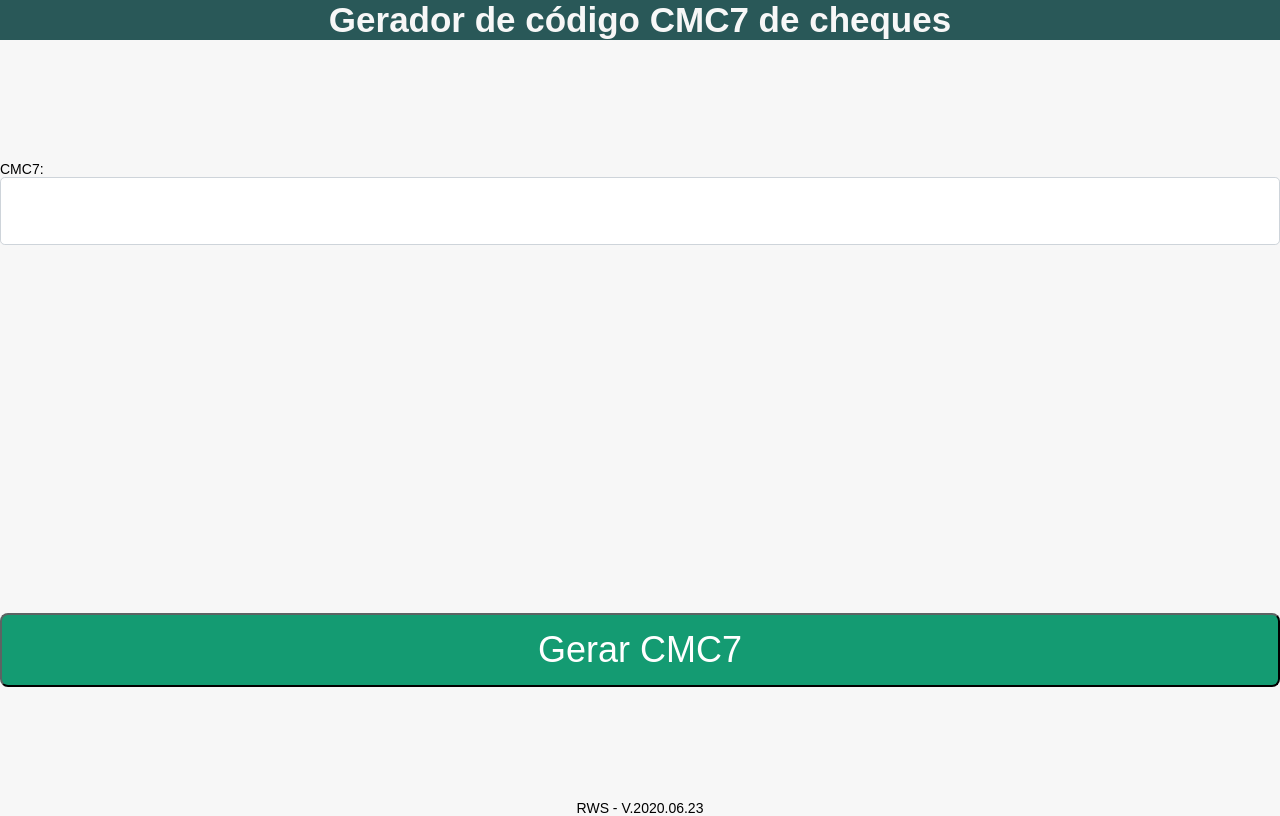
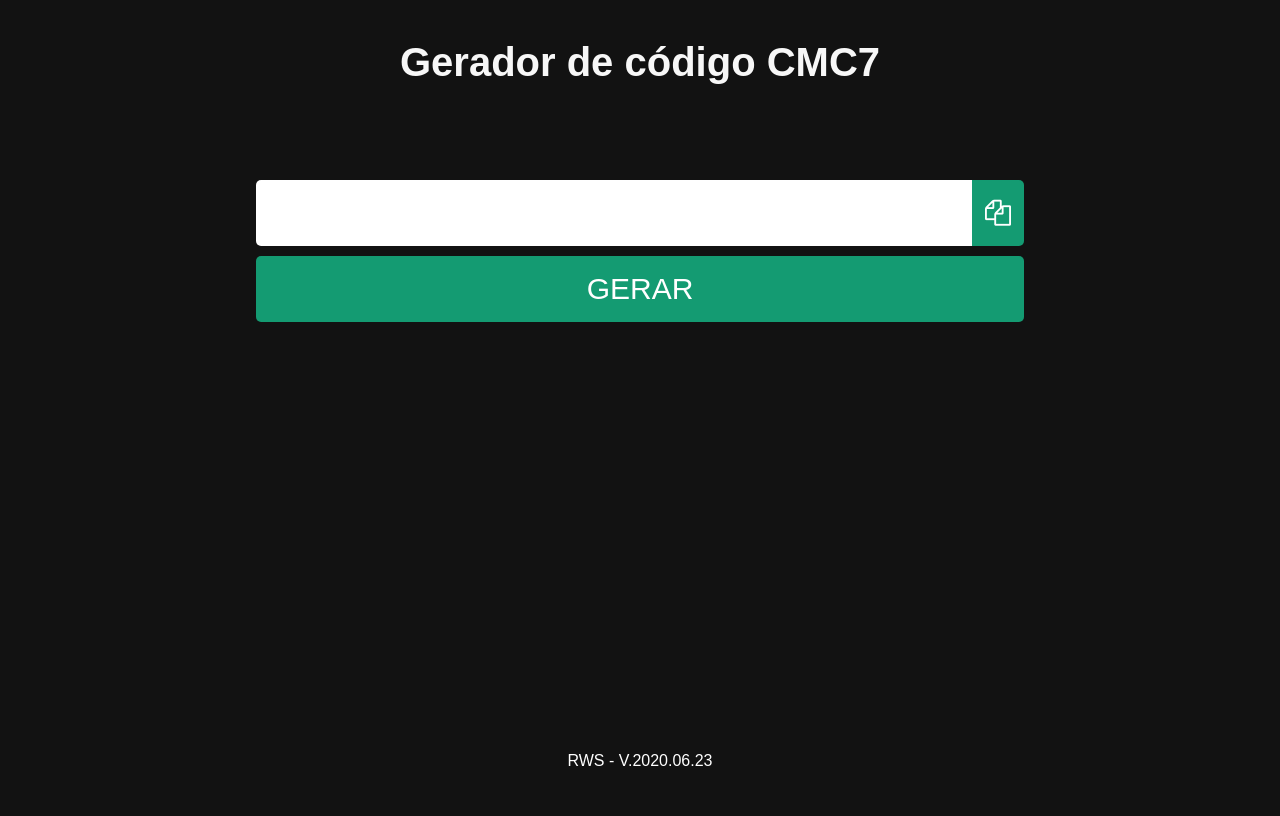
Before and after one commit to facil-e-simples/gerador-cmc7, a plain HTML site: page index.html in a window 1280 px wide. Drawn offline with Linux system fonts and the light colour scheme.

Commit message:
Ajuste em layout e funcionalidade de copia

```diff
--- a/css/styles.css
+++ b/css/styles.css
@@ -1,73 +1,141 @@
  * {
      margin: 0;
-  padding: 0;
      box-sizing: border-box;
  }
 
  body {
-  background: #f7f7f7;
-  background-size: auto 100vh;
+     background: #121212;
      font-family: Arial;
-  height: 100vh;
-  font-size: 10px;
+     width: 100%;
+     height: auto;
  }
 
  @media (min-width: 400px) {
-  body {
-    font-size: 14px;
+     .container-form {
+         width: 100%;
      }
  }
 
  header {
-  height: 100vh;
-  display: flex;
-  justify-content: center;
-  align-items: center;
+     width: 100%;
+     height: 100px;
+     margin: 40px 0;
+     text-align: center;
+ }
+
+ #form {
+     width: 100%;
+     text-align: center;
+     position: relative;
  }
 
  .site-title {
-  text-align: center;
-  font-size: 2.5em;
-  position: fixed;
-  width: 100vw;
-  top: 0;
+     font-size: 40px;
      color: #f7f7f7;
-  background: #295858;
+ }
+
+ .container-form {
+     width: 60%;
+     display: inline-block;
+ }
+
+ .label {
+     color: #fff;
+     font-size: 20px;
+     display: block;
+     margin-bottom: 5px;
+     text-align: left;
  }
 
  .botao-gerar {
-  display: block;
+     padding: 15px;
+     font-size: 30px;
      width: 100%;
-  padding: 0.5rem 1rem;
-  font-size: 2.25rem;
-  line-height: 1.5;
-  border-radius: 0.5rem;
+     border-radius: 5px;
      color: #fff;
      background-color: #149b72;
-  border-color: #0e0f0f;
-  align-content: center;
+     border: none;
+     cursor: pointer;
+     height: 66px;
+     margin: 10px 0;
  }
 
 .botao-gerar:hover {
-  background-color: #078f19;
+     background-color: #076649;
 }
 
  #campo-resultante {
-  width: 100vw;
-  padding: 0.5rem 1rem;
-  font-size: 1.25rem;
-  line-height: 2.5;
-  border-radius: 0.3rem;
-  box-sizing: border-box;
-  align-items: center;
-  touch-action: manipulation;
+     float: left;
+     width: 94%;
+     height: 66px;
+     padding: 15px;
+     font-size: 30px;
+     border-radius: 5px 0 0 5px;
      background-color: #fff;
-  background-image: none;
-  background-clip: padding-box;
-  border: 1px solid #ced4da;
+     border: none;
+     color: #888;
+ }
+
+.tooltip {
+    position: absolute;
+    top: 0px;
+    right: 20%;
+}
+
+.botao-copy:hover {
+    background-color: #076649;
+}
+
+.botao-copy {
+    padding: 17px 13px;
+    font-size: 26px;
+    border-radius: 0 5px 5px 0;
+    color: #fff;
+    height: 66px;
+    background-color: #149b72;
+    border: none;
+    cursor: pointer;
+}
+
+.tooltip .tooltiptext {
+    font-size: 16px;
+     visibility: hidden;
+     width: 140px;
+     background-color: #555;
+     color: #fff;
+     text-align: center;
+     border-radius: 6px;
+     padding: 5px;
+     position: absolute;
+     z-index: 1;
+     bottom: 150%;
+     left: 50%;
+     margin-left: -75px;
+     opacity: 0;
+     transition: opacity 0.3s;
+ }
+
+ .tooltip .tooltiptext::after {
+     content: "";
+     position: absolute;
+     top: 100%;
+     left: 50%;
+     margin-left: -5px;
+     border-width: 5px;
+     border-style: solid;
+     border-color: #555 transparent transparent transparent;
+ }
+
+ .tooltip:hover .tooltiptext {
+     visibility: visible;
+     opacity: 1;
  }
 
  footer {
-  width: 100vw;
+     padding: 30px;
+     width: 100%;
      text-align: center;
+     position: absolute;
+     color: #fff;
+     bottom: 0;
  }
--- a/index.html
+++ b/index.html
@@ -1,40 +1,49 @@
 <!DOCTYPE html>
 <html lang="pt-br">
+
 <head>
     <meta charset="UTF-8">
     <meta name="viewport" content="width=device-width, initial-scale=1.0">
     <meta name="description" content="Gerador de código CMC7 de cheques para teste de software">
     <title>Gerador de código CMC7 de cheques para teste de software</title>
     <link rel="stylesheet" href="./css/styles.css">
-
-  <script data-ad-client="ca-pub-7159267218029183" async src="https://pagead2.googlesyndication.com/pagead/js/adsbygoogle.js"></script>
+    <link rel="stylesheet" href="https://cdnjs.cloudflare.com/ajax/libs/font-awesome/4.7.0/css/font-awesome.min.css">
+    <script data-ad-client="ca-pub-7159267218029183" async
+        src="https://pagead2.googlesyndication.com/pagead/js/adsbygoogle.js"></script>
 
 </head>
+
 <body>
+    <header>
+        <div>
+            <h1 class="site-title">Gerador de código CMC7</h1>
+        </div>
+    </header>
 
-  <header>
-
-    <div>
-      <h1 class="site-title">Gerador de código CMC7 de cheques</h1>
+    <div id="form">
+        <div class="container-form">
+            <form>
+                <!--<label class="label">CMC7:</label> -->
+                <div class="component-form">
+                    <input type="text" id="campo-resultante">
+                    <div id="botao">
+                        <button type="button" class="botao-gerar" onclick="gerarCmc7();">
+                            <span>GERAR</span>
+                        </button>
+                    </div>
+                </div>
+            </form>
+        </div>
+        <button class="botao-copy tooltip" onclick="myFunction();" onmouseout="outFunc()">
+            <i class="fa fa-copy"></i>
+            <span class="tooltiptext" id="myTooltip">Copie o CMC7</span>
+        </button>
     </div>
 
-    <form >
-
-        <br><br><br>
-        <label>CMC7:</label>
-        <input type="text" id="campo-resultante" name="fname" disabled="true">
-
-        <br><br><br><br><br><br><br><br><br><br><br><br><br><br><br><br><br><br>
-        <br><br><br><br><br><br>
-        <div id="botao">
-          <button type="button" class="botao-gerar" onclick="gerarCmc7();">Gerar CMC7</button>
-        </div>
-    </form>
-
-  </header>
     <footer>RWS - V.2020.06.23</footer>
 
     <script src="src/GeradorCmc7.js"></script>
 
 </body>
+
 </html>
--- a/src/GeradorCmc7.js
+++ b/src/GeradorCmc7.js
@@ -40,3 +40,18 @@ function calcularDigito(cmc7Modelo) {
 
   return digito > 9 ? 0 : digito;
 }
+
+function myFunction() {
+  var copyText = document.getElementById("campo-resultante");
+  copyText.select();
+  copyText.setSelectionRange(0, 99999);
+  document.execCommand("copy");
+
+  var tooltip = document.getElementById("myTooltip");
+  tooltip.innerHTML = "Copiado!";
+}
+
+function outFunc() {
+  var tooltip = document.getElementById("myTooltip");
+  tooltip.innerHTML = "Copie o CMC7";
+}
```
Lines whose indentation alone changed are shown as unchanged.
